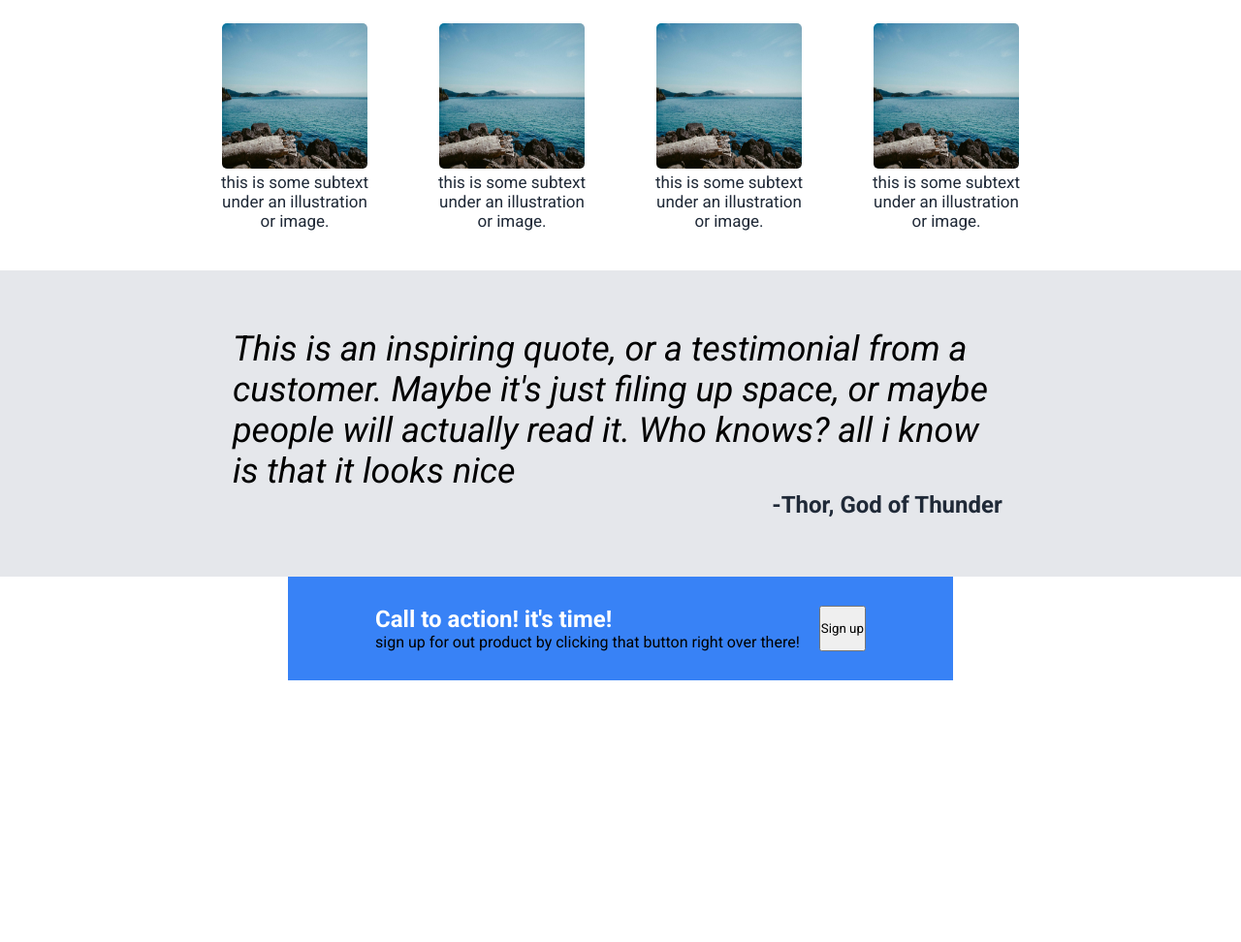
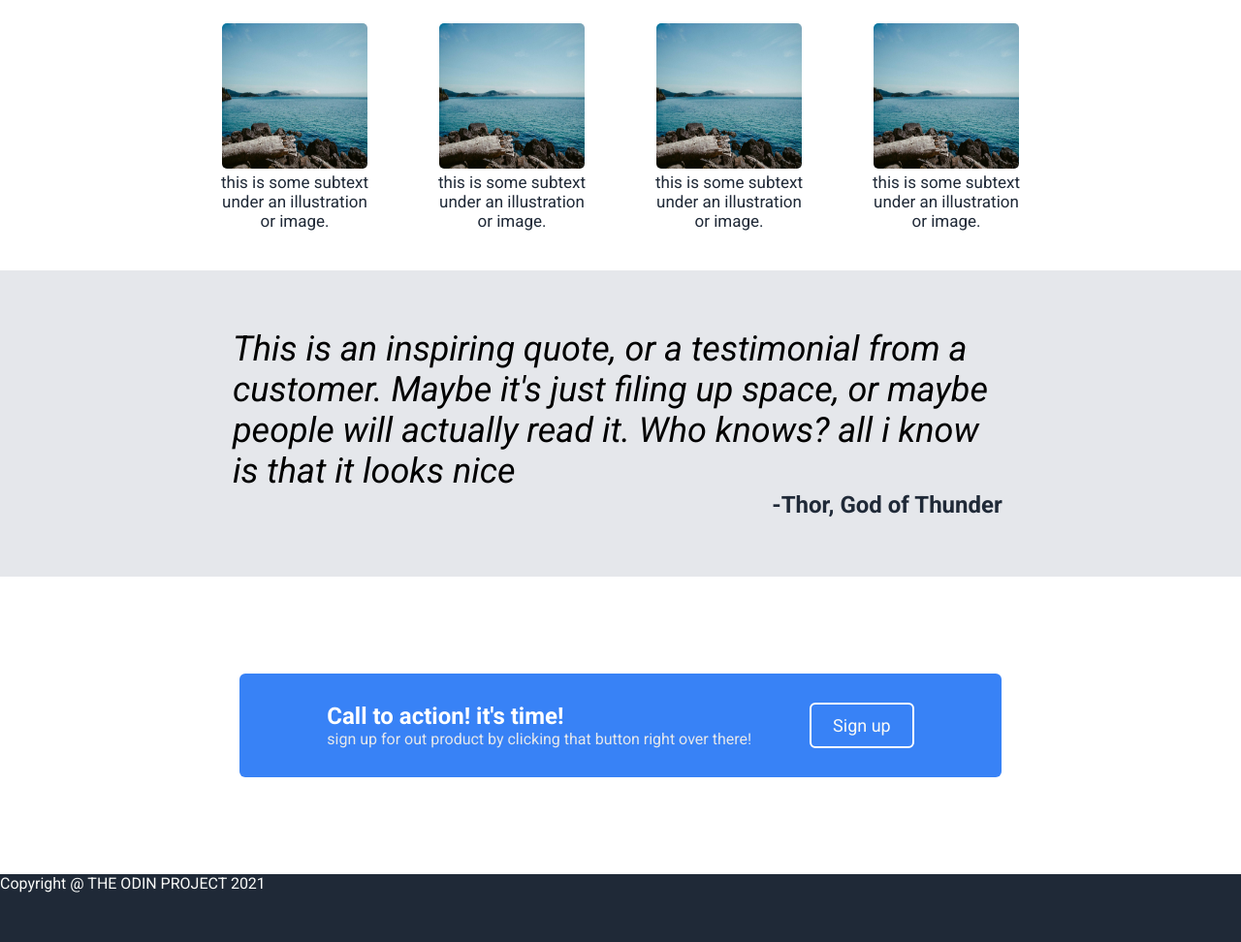
Before and after one commit to Dieg0ol/Landing-page, a plain HTML site: page index.html in a window 1280 px wide. Shown: the part 481-1453 px from the top of the page at 97% size. Before the commit the page ends 1183 px from the top, so only its background shows below. Drawn offline with Linux system fonts and the light colour scheme.

Commit message:
Finalizado projeto|| sabado tem mais|| partiu js

```diff
--- a/index.html
+++ b/index.html
@@ -25,7 +25,7 @@
     <div class="container">
         <div class="container-website">
             <section class="awesome-website">
-                <h1 class= "title">This website is  <br>
+                <h1 class="title">This website is <br>
                     awesome</h1>
                 <p class="some-text">this website has some subtext that goes here under <br> the main title. it's a
                     smaller font and the color is lower <br>
@@ -43,21 +43,21 @@
     <h1 class="simple-title">Some random information</h1>
     <section class="random-information">
         <div class="info">
-                <img class ="images-random"src="images/random-information.jpg" alt="a image with beaultifull place">
+            <img class="images-random" src="images/random-information.jpg" alt="a image with beaultifull place">
             <p>this is some subtext under an illustration or image.</p>
         </div>
         <div class="info">
-                <img class ="images-random" src="images/random-information.jpg" alt="a image with beaultifull place">
+            <img class="images-random" src="images/random-information.jpg" alt="a image with beaultifull place">
             <p>this is some subtext under an illustration or image.</p>
-            </div >
+        </div>
         <div class="info">
-                <img class ="images-random" src="images/random-information.jpg" alt="a image with beaultifull place">
+            <img class="images-random" src="images/random-information.jpg" alt="a image with beaultifull place">
             <p>this is some subtext under an illustration or image.</p>
-            </div >
+        </div>
         <div class="info">
-                <img class ="images-random" src="images/random-information.jpg" alt="a image with beaultifull place">
+            <img class="images-random" src="images/random-information.jpg" alt="a image with beaultifull place">
             <p>this is some subtext under an illustration or image.</p>
-            </div >
+        </div>
     </section>
 
     <section class="quote">
@@ -79,9 +79,14 @@
                 </h1>
                 <p>sign up for out product by clicking that button right over there!</p>
             </section>
-                    <button class="sign-up">Sign up</button>
+            <span class="sign-up"><a href="#" class="">Sign up</a></span>
         </div>
     </div>
+
+
+    <footer>
+        <p>Copyright @ THE ODIN PROJECT 2021 </p>
+    </footer>
 
     <!--
         <main>
@@ -97,9 +102,7 @@
             <button class="sign-up">Sign up</button>
         </section>"
     </main>
-    <footer>
-        <p>Copyright @ THE ODIN PROJECT 2021 </p>
-    </footer>
+
 -->
 </body>
 
--- a/style.css
+++ b/style.css
@@ -77,11 +77,13 @@ img {
     padding: 40px;
     gap: 50px;
 }
+
 .container .container-website .title {
     font-size: 48px;
     font-weight: 900;
     color: #F9FAF8;
 }
+
 .container .some-text {
     color: #E5E7EB;
 }
@@ -107,6 +109,7 @@ img {
 
 
 }
+
 .images-random {
     width: 150px;
     height: 150px;
@@ -124,7 +127,7 @@ img {
     text-align: center;
     margin: 30px;
     font-size: 36px;
-    font-weight:bold;
+    font-weight: bold;
     color: #1f2937;
 
 }
@@ -163,10 +166,12 @@ img {
 
 /* aqui começa o call to action o botão azul imenso */
 
-.container-call{
+.container-call {
     display: flex;
     justify-content: center;
     align-items: center;
+    margin: 100px 0;
+
 }
 
 .test {
@@ -174,10 +179,49 @@ img {
     max-width: 900px;
     background-color: #3882f6;
     padding: 30px 90px;
-    gap: 20px;
+    gap: 60px;
+    border-radius: 6px;
+
 }
 
 .test h1 {
     color: white;
 
 }
+
+.test p {
+    color: #E5E7EB;
+}
+
+.test a {
+    text-decoration: none;
+    color: #F9FAF8;
+}
+
+.sign-up {
+    border: solid;
+    border-color: white;
+    display: flex;
+    align-items: center;
+    font-size: 18px;
+    padding: 0 22px;
+    border-radius: 6px;
+    border-width: 3px;
+    background: #3882f6;
+    border-color: #fff;
+    border-width: 2px;
+    cursor: pointer;
+
+}
+
+/* Aqui começa o footer bro */
+
+footer {
+
+
+    background-color: #1f2937;
+    color: #F9FAF8;
+    height: 70px;
+
+
+}
```
Lines whose indentation alone changed are shown as unchanged.
